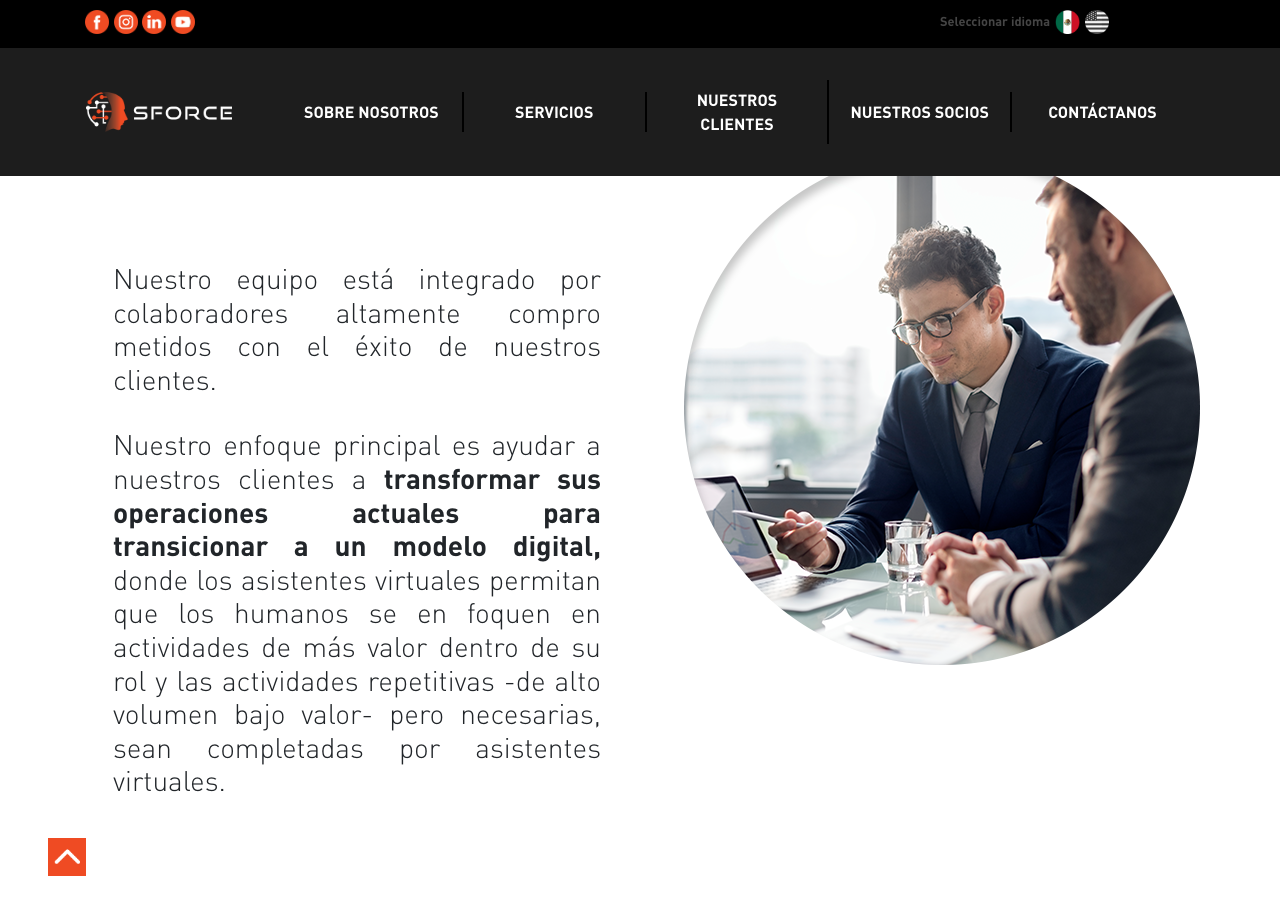
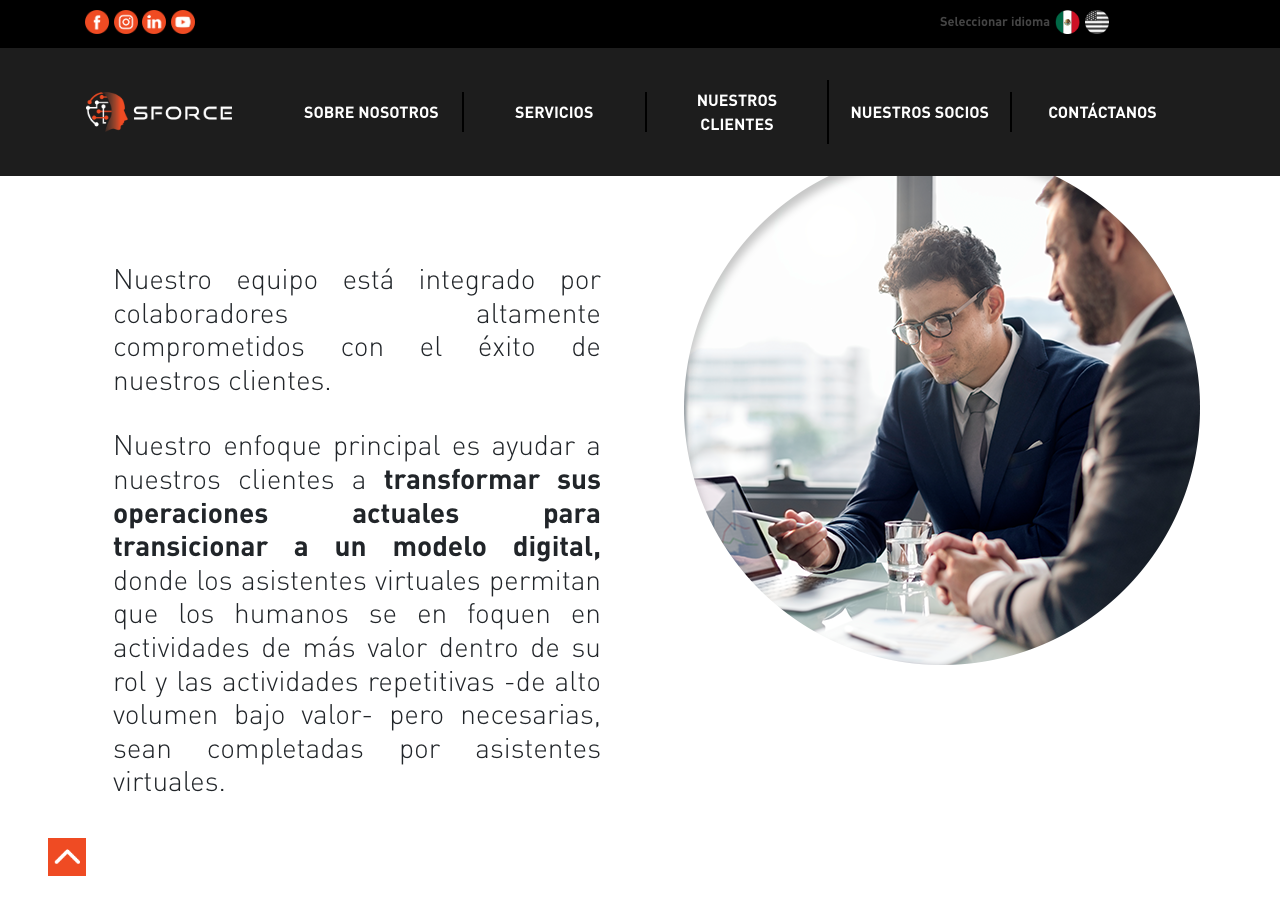
Before and after one commit to smartforcemx/sforce-jekyll, a Jekyll site: the page built from nosotros.html, in a window 1280 px wide and 900 px high, scrolled down 634 px. Built offline with Jekyll 4.4.1, drawn with Linux system fonts in a browser that asks for light colours; nearby versions of some CDN libraries.

Commit message:
Update from Forestry.io Rafael Castañeda Garduño updated _data/about_us_intern.yml

```diff
--- a/_data/about_us_intern.yml
+++ b/_data/about_us_intern.yml
@@ -13,7 +13,7 @@ smart_titulo:
     en: SMART FORCE
 smart2_parrafo:
   texto:
-    es: Nuestro equipo está integrado por colaboradores altamente compro metidos con
+    es: Nuestro equipo está integrado por colaboradores altamente comprometidos con
       el éxito de nuestros clientes.
     en: Our team is composed of members that are highly committed to our customers’
       success.
```
